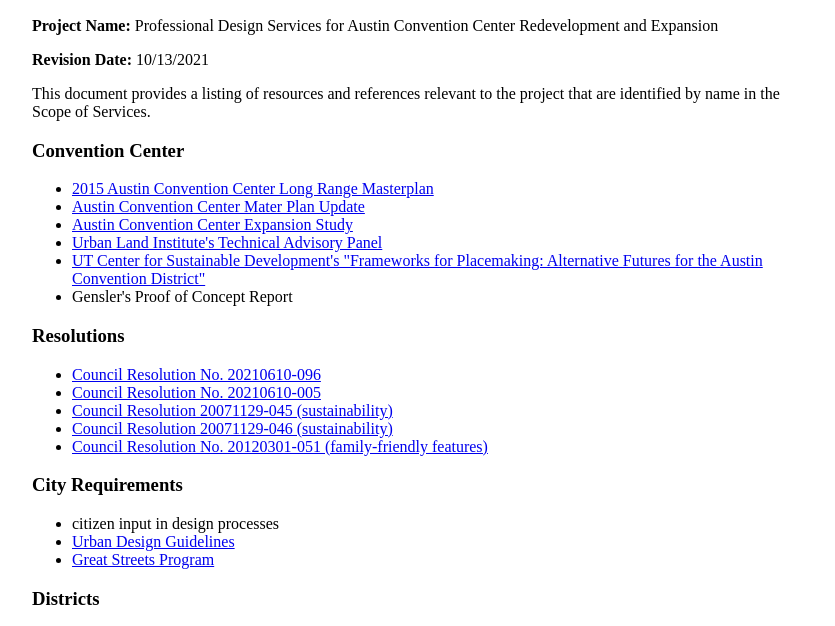
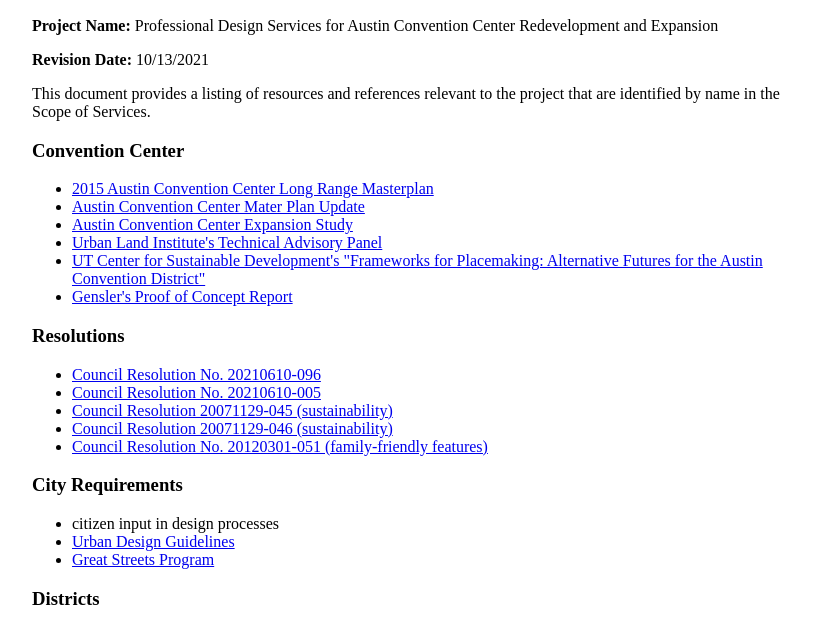
Before and after one commit to cityofaustin/accd-rfq.austinconventioncenter.com, a plain HTML site: page index.html in a window 1280 px wide. Shown: the part 110-736 px from the top of the page, without its empty margins (218-1053 px from the left). Drawn offline with Linux system fonts and the light colour scheme.

Commit message:
Add Gensler report

```diff
--- a/index.html
+++ b/index.html
@@ -22,7 +22,7 @@ identified by name in the Scope of Services.</p>
     <li><a href="https://assets.austinconventioncenter.com/rfq/HVS_Study_Presentation.pdf">Austin Convention Center Expansion Study</a></li>
     <li><a href="https://assets.austinconventioncenter.com/rfq/AustinTAP-ACC-Final.pdf">Urban Land Institute's Technical Advisory Panel</a></li>
     <li><a href="https://assets.austinconventioncenter.com/rfq/Frameworks_for_Placemaking_UTSOACSD_2019.pdf">UT Center for Sustainable Development's "Frameworks for Placemaking: Alternative Futures for the Austin Convention District"</a></li>
-    <li>Gensler's Proof of Concept Report</li>
+    <li><a href="https://assets.austinconventioncenter.com/rfq/052121_ACC_Floor_Plan_Phasing_Studies.pdf">Gensler's Proof of Concept Report</a></li>
   </ul>
 
   <h3>Resolutions</h3>
```
